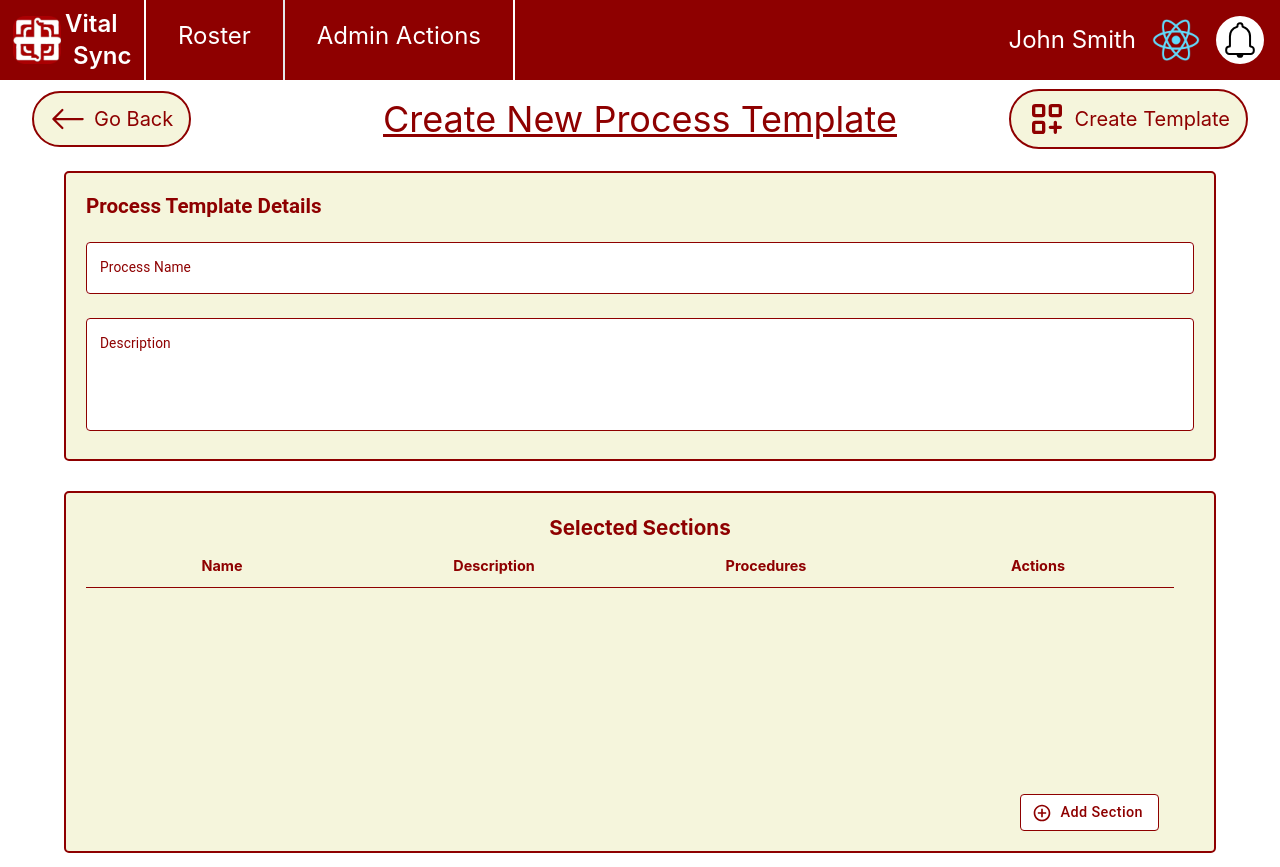
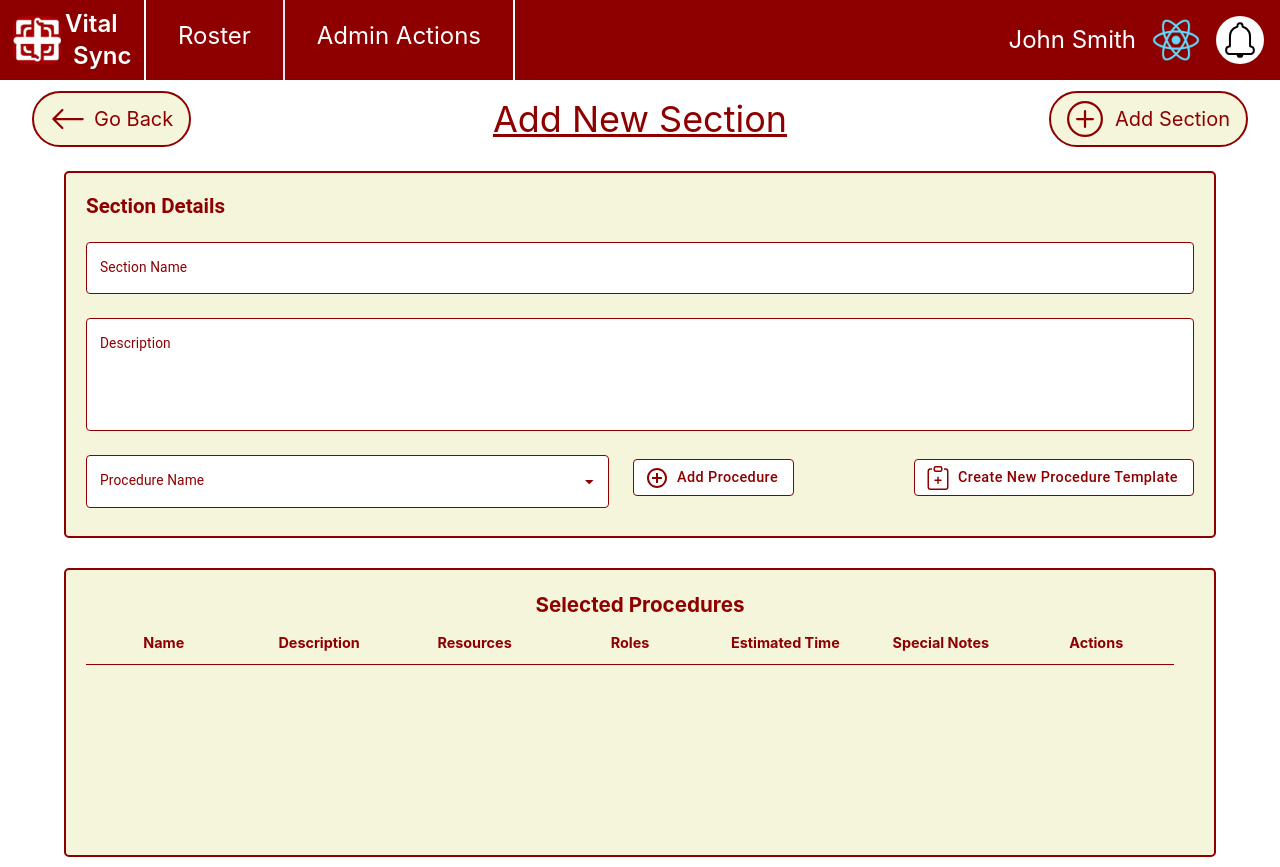
Before and after one commit to furkanagamak/VitalSync, a React (Create React App) app in the folder frontend/: page / in a window 1280 px wide. Built offline with nearby package versions, Linux system fonts and the light colour scheme.

Commit message:
Changed the name of addSection to createSection.

```diff
--- a/frontend/src/App.js
+++ b/frontend/src/App.js
@@ -6,7 +6,7 @@ import ModifyProcedureTemplateForm from "./modifyProcedureTemplate.js";
 import ProcessTemplateManagement from "./processTemplates.js";
 import CreateProcessTemplateForm from "./createProcessTemplate.js";
 import ModifyProcessTemplateForm from "./modifyProcessTemplate.js";
-import AddSectionForm from "./addSection.js";
+import AddSectionForm from "./createSection.js";
 import ModifySectionForm from "./modifySection.js";
 const notify = () => toast("Here is your toast.");
 
@@ -15,7 +15,7 @@ function App() {
     <>
       <Toaster />
       <Navbar />
-      <CreateProcessTemplateForm />
+      <AddSectionForm />
     </>
   );
 }
```
Also changed, not shown: frontend/src/createSection.js (renamed from frontend/src/addSection.js).
